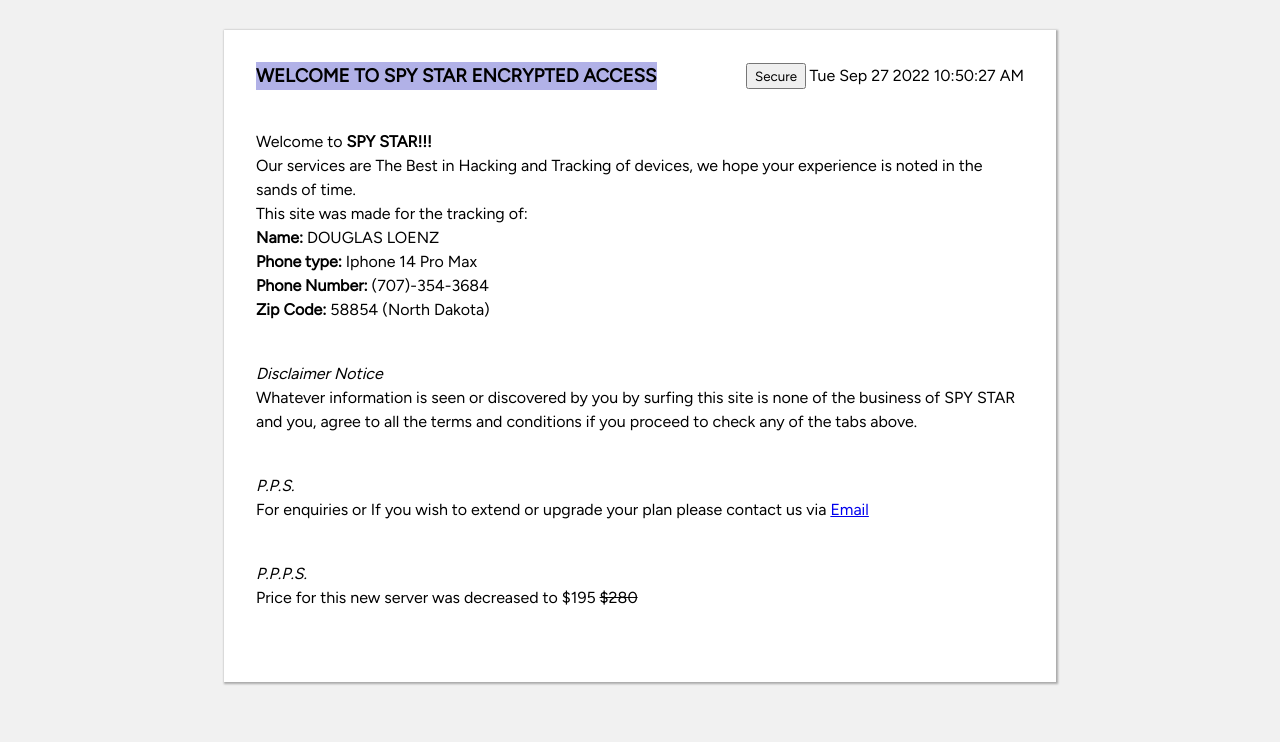
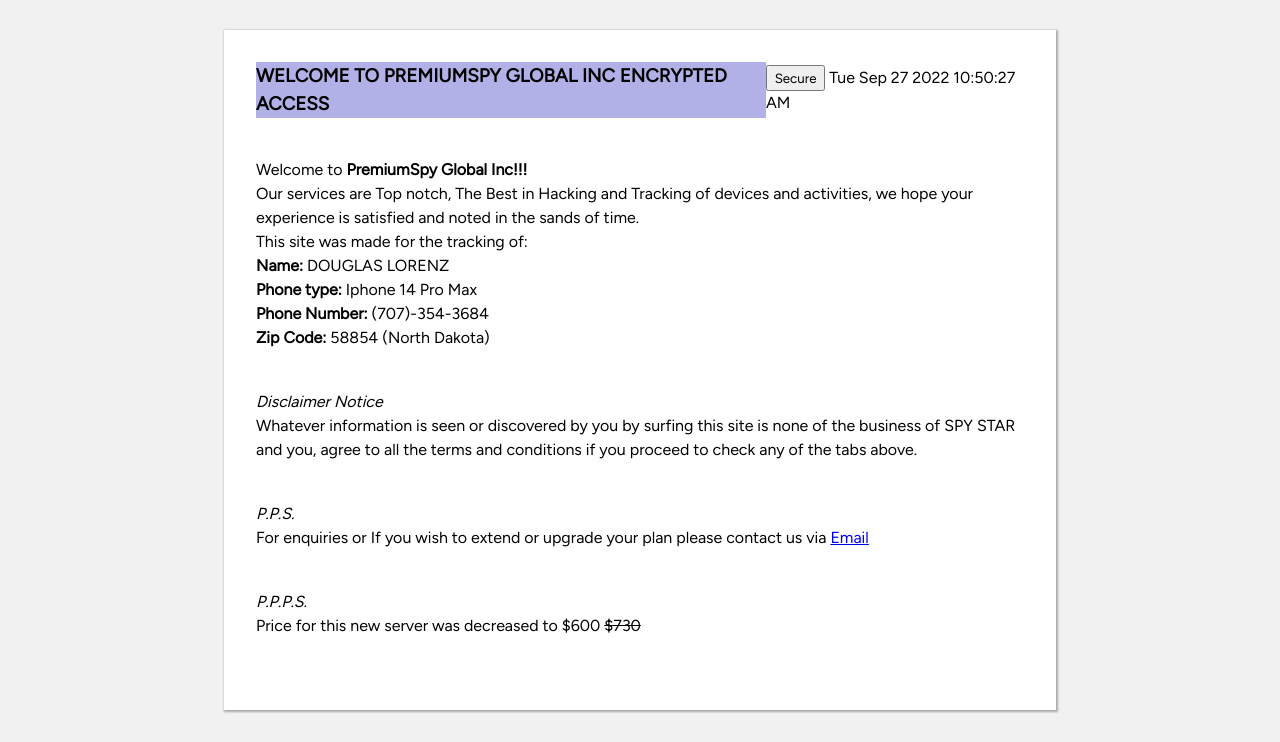
Before and after one commit to cybersam07/spy-star, a plain HTML site: page index.html in a window 1280 px wide. Shown: the part 58-800 px from the top of the page. Drawn offline with Linux system fonts and the light colour scheme.

Commit message:
Update index.html

```diff
--- a/index.html
+++ b/index.html
@@ -141,7 +141,7 @@
         <main class="container">
             <section>
                 <div class="heading">
-                    <h3>WELCOME TO SPY STAR ENCRYPTED ACCESS</h3>
+                    <h3>WELCOME TO PREMIUMSPY GLOBAL INC ENCRYPTED ACCESS</h3>
                     <div>
                         <button>Secure</button>
                         <time datetime="10-08-2022"
@@ -151,16 +151,16 @@
                     </div>
                 </div>
                 <article>
-                    <p>Welcome to <strong>SPY STAR!!!</strong></p>
+                    <p>Welcome to <strong>PremiumSpy Global Inc!!!</strong></p>
                     <p>
-                        Our services are The Best in Hacking and Tracking of
-                        devices, we hope your experience is noted in the sands
-                        of time.
+                        Our services are Top notch, The Best in Hacking and Tracking of
+                        devices and activities, we hope your experience is satisfied and noted
+                        in the sands of time.
                     </p>
                     </p>
                     <p>This site was made for the tracking of:</p>
                     <ul>
-                        <li><strong>Name:</strong> DOUGLAS LOENZ</li>
+                        <li><strong>Name:</strong> DOUGLAS LORENZ</li>
                         <li><strong>Phone type:</strong> Iphone 14 Pro Max</li>
                         <li><strong>Phone Number:</strong> (707)-354-3684</li>
                         <li><strong>Zip Code:</strong> 58854 (North Dakota)</li>
@@ -180,14 +180,14 @@
                     <p>
                         For enquiries or If you wish to extend or upgrade your
                         plan please contact us via
-                        <a href="#">Email</a>
+                        <a href="emailto:premiumspyglobal@gmail.com">Email</a>
                     </p>
                 </aside>
                 <aside>
                     <em>P.P.P.S.</em>
                     <p>
-                        Price for this new server was decreased to $195
-                        <span id="old-price">$280</span>
+                        Price for this new server was decreased to $600
+                        <span id="old-price">$730</span>
                     </p>
                 </aside>
             </section>
```
